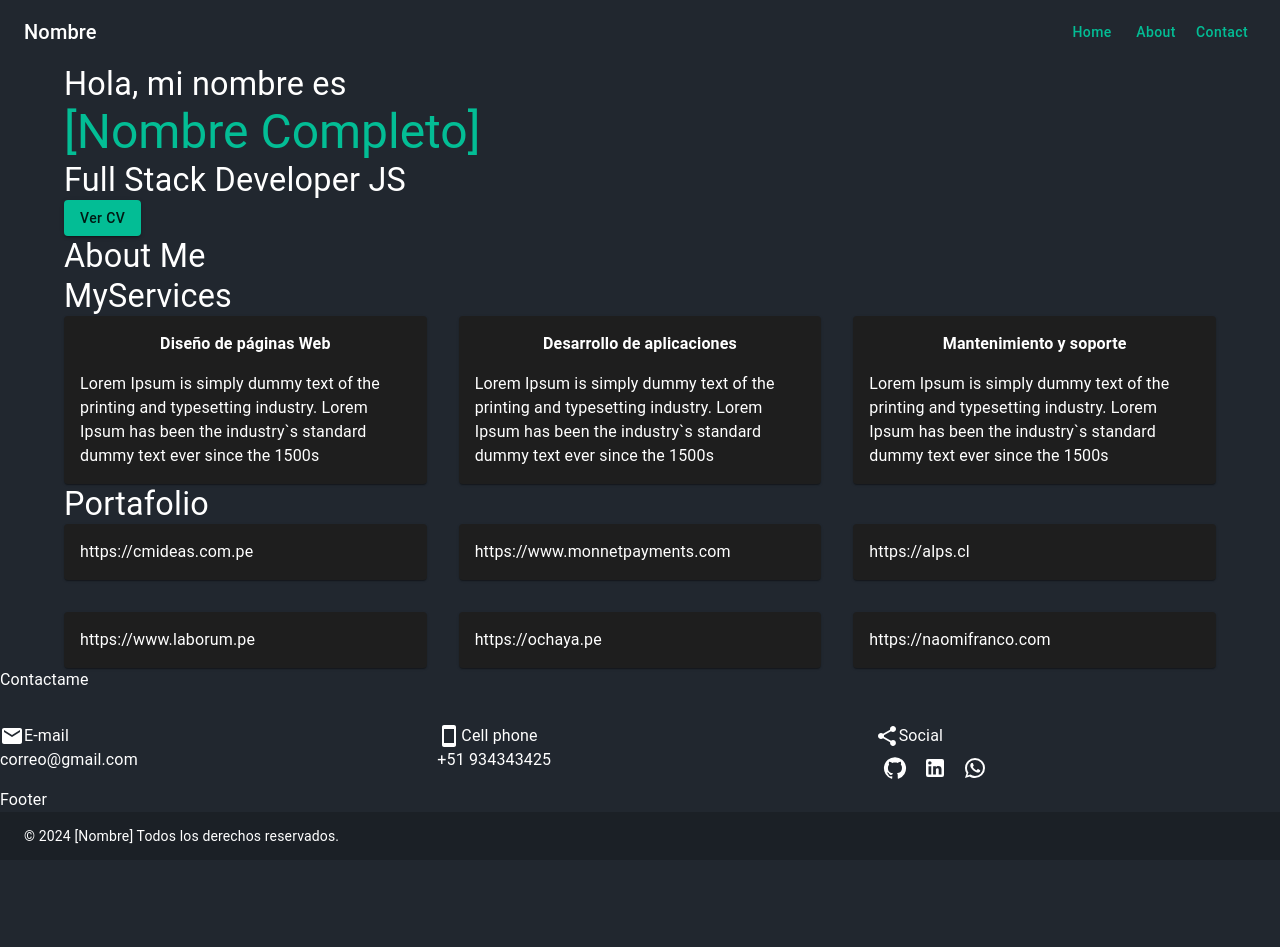
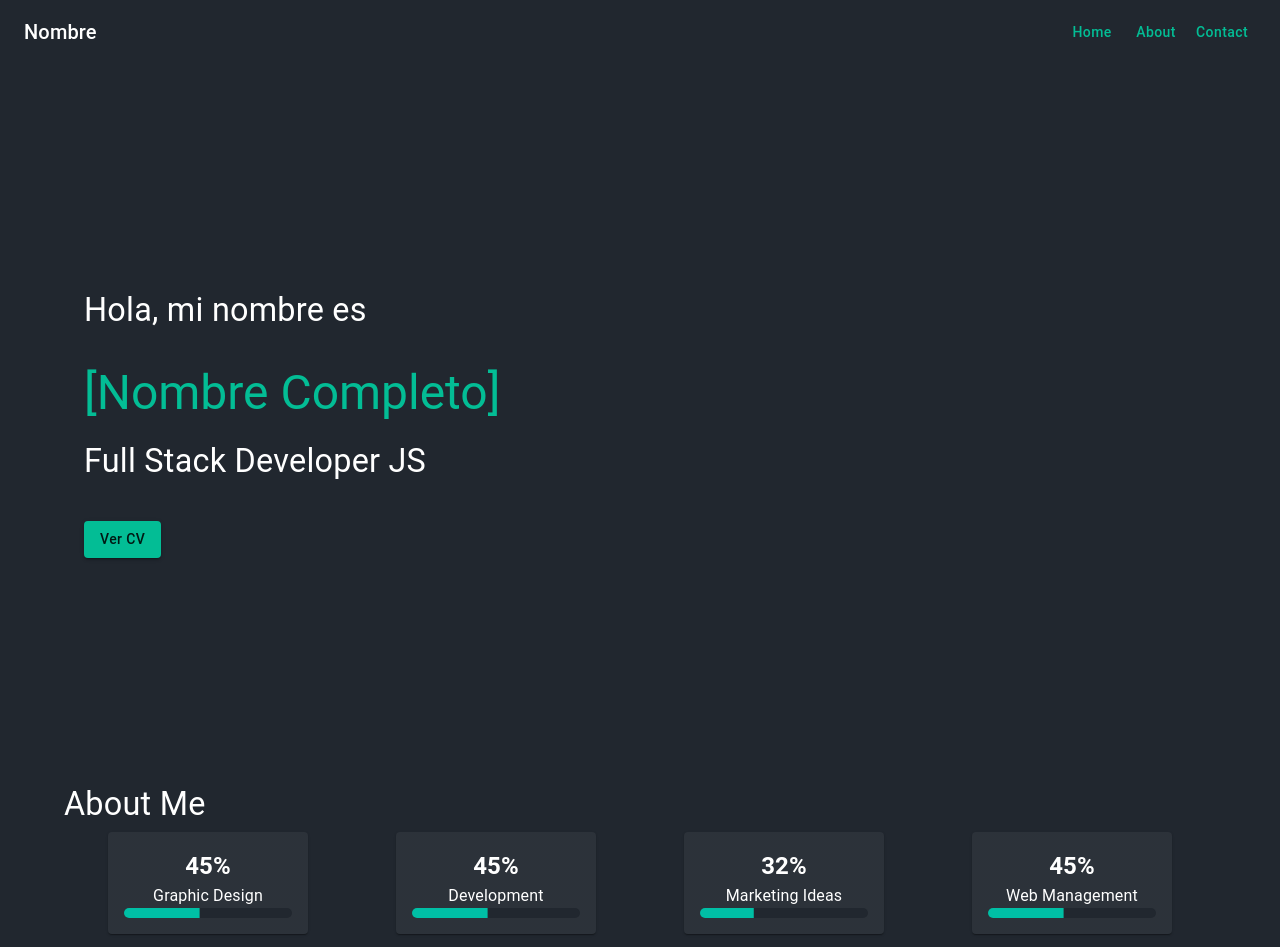
Before and after one commit to grovertb/grovertb.github.io, a React (Vite) app: page / in a window 1280 px wide. Shown: the top 947 px of the page. Before the commit the page ends 860 px from the top, so only its background shows below. Built offline with nearby package versions, Linux system fonts and the light colour scheme.

Commit message:
[UPDATE] advance with skill cards

```diff
--- /dev/null
+++ b/src/components/AboutMe/CardSkills/index.tsx
@@ -0,0 +1,34 @@
+import React from 'react'
+import { Card, Progress, Title, Subtitle, classes } from './styles'
+
+interface SkillCardProps {
+  title: string;
+  progress: number;
+}
+
+const SkillCard: React.FC<SkillCardProps> = ({ title, progress }) => (
+  <Card className={classes.root}>
+    <Title className={classes.title}>{progress}%</Title>
+    <Subtitle className={classes.subtitle}>{title}</Subtitle>
+    <Progress
+      className={classes.progress} value={progress}
+      variant='determinate' />
+  </Card>
+)
+
+const skills = [
+  { title: 'Graphic Design', progress: 45 },
+  { title: 'Development', progress: 45 },
+  { title: 'Marketing Ideas', progress: 32 },
+  { title: 'Web Management', progress: 45 }
+]
+
+const CardSkills: React.FC = () => (
+  <div style={{ display: 'flex', justifyContent: 'space-around', flexWrap: 'wrap' }}>
+    {skills.map((skill, index) => (
+      <SkillCard key={index} {...skill} />
+    ))}
+  </div>
+)
+
+export default CardSkills
--- /dev/null
+++ b/src/components/AboutMe/CardSkills/styles.ts
@@ -0,0 +1,42 @@
+import { styled, Paper, LinearProgress } from '@mui/material'
+
+const PREFIX = 'CardSkills'
+
+export const classes = {
+  root    : `${PREFIX}-root`,
+  progress: `${PREFIX}-progress`,
+  title   : `${PREFIX}-title`,
+  subtitle: `${PREFIX}-subtitle`
+}
+
+export const Card = styled(Paper)(({ theme }) => ({
+  padding        : theme.spacing(2),
+  textAlign      : 'center',
+  color          : theme.palette.text.secondary,
+  backgroundColor: '#21272f',
+  borderRadius   : theme.shape.borderRadius,
+  margin         : theme.spacing(1),
+  width          : '200px' // Adjust the width as needed
+}))
+
+export const Progress = styled(LinearProgress)({
+  height                   : 10,
+  borderRadius             : 5,
+  [`&.${classes.progress}`]: {
+    backgroundColor: '#21272f'
+  },
+  '& .MuiLinearProgress-bar': {
+    backgroundColor: '#00bfa5' // Adjust the color of the progress bar
+  }
+})
+
+export const Title = styled('div')({
+  fontWeight: 'bold',
+  fontSize  : '1.5rem',
+  color     : '#fff'
+})
+
+export const Subtitle = styled('div')({
+  fontSize: '1rem',
+  color   : '#fff'
+})
--- a/src/components/AboutMe/index.tsx
+++ b/src/components/AboutMe/index.tsx
@@ -1,8 +1,10 @@
 import { Container, Typography } from '@mui/material'
+import CardSkills from './CardSkills'
 
 const AboutMe = () => (
   <Container>
     <Typography variant='h4'>About Me</Typography>
+    <CardSkills />
   </Container>
 )
 
--- a/src/components/Header/index.tsx
+++ b/src/components/Header/index.tsx
@@ -1,4 +1,4 @@
-import { AppBar, Box, Button, Container, Toolbar, Typography } from '@mui/material'
+import { AppBar, Box, Button, Container, Grid, Toolbar, Typography } from '@mui/material'
 
 const navItems = [ 'Home', 'About', 'Contact' ]
 
@@ -24,11 +24,28 @@ const Header = () => (
         </Box>
       </Toolbar>
     </AppBar>
-    <Container>
-      <Typography variant='h4'>Hola, mi nombre es</Typography>
-      <Typography color='primary' variant='h3'>[Nombre Completo]</Typography>
-      <Typography variant='h4'>Full Stack Developer JS</Typography>
-      <Button variant='contained'>Ver CV</Button>
+    <Container sx={{ height: '90vh', display: 'flex', alignItems: 'center' }}>
+      <Grid container>
+        <Grid
+          item md={6}
+          xs={12}>
+          <Box sx={{ padding: '20px' }}>
+            <Typography variant='h4'>Hola, mi nombre es</Typography>
+            <Typography
+              color='primary'
+              sx={{ marginTop: '35px' }}
+              variant='h3'>
+              [Nombre Completo]
+            </Typography>
+            <Typography
+              sx={{ marginTop: '20px' }}
+              variant='h4'>
+              Full Stack Developer JS
+            </Typography>
+            <Button sx={{ marginTop: '40px' }} variant='contained'>Ver CV</Button>
+          </Box>
+        </Grid>
+      </Grid>
     </Container>
   </>
 )
--- a/src/components/MyServices/index.tsx
+++ b/src/components/MyServices/index.tsx
@@ -5,7 +5,7 @@ const services = [ 'Diseño de páginas Web', 'Desarrollo de aplicaciones', 'Man
 
 const MyServices = () => (
   <Container>
-    <Typography variant='h4'>MyServices</Typography>
+    <Typography variant='h4'>My Services</Typography>
     <Grid container spacing={4}>
       {
         services.map((service, index) => (
```
